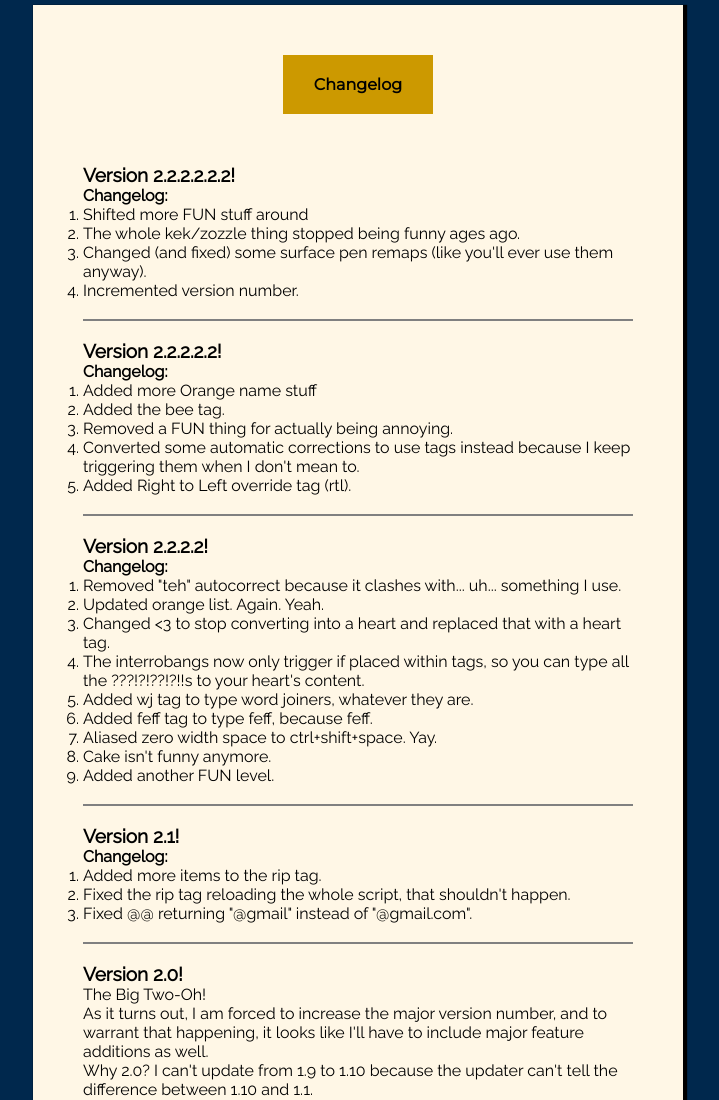
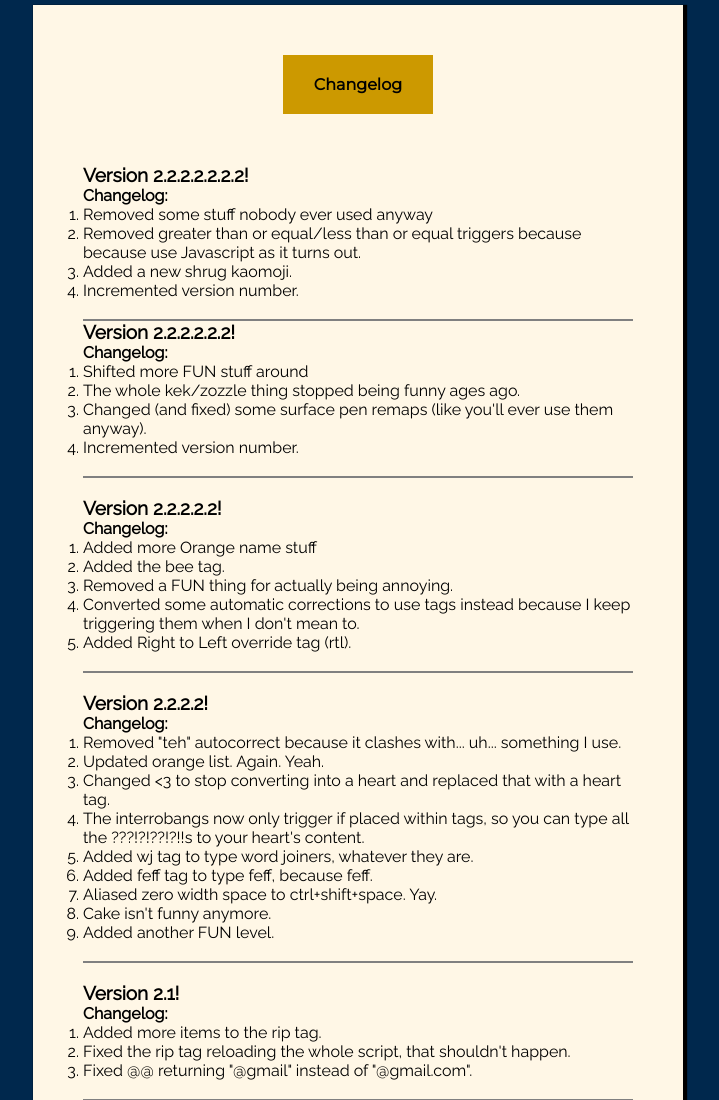
Before and after one commit to Roadcrosser/Unumanus, a plain HTML site: page changelog/index.html in a window 1280 px wide. Shown: the top 1100 px of the page, without its empty margins (282-1001 px from the left). Drawn offline with Linux system fonts and the light colour scheme.

Commit message:
2.2.2.2.2.2.2!

```diff
--- a/changelog/index.html
+++ b/changelog/index.html
@@ -11,6 +11,16 @@
 <div id=Title>
 <b>Changelog</b>
 </div>
+<span id="heading"><b>Version 2.2.2.2.2.2.2!</b></span><br>
+<b>Changelog:</b>
+<ol>
+<li>Removed some stuff nobody ever used anyway</li>
+<li>Removed greater than or equal/less than or equal triggers because because use Javascript as it turns out.</li>
+<li>Added a new shrug kaomoji.</li>
+<li>Incremented version number.</li>
+</ol>
+<br>
+<hr noshade>
 <span id="heading"><b>Version 2.2.2.2.2.2!</b></span><br>
 <b>Changelog:</b>
 <ol>
```
Also changed, not shown: 2 other files.
